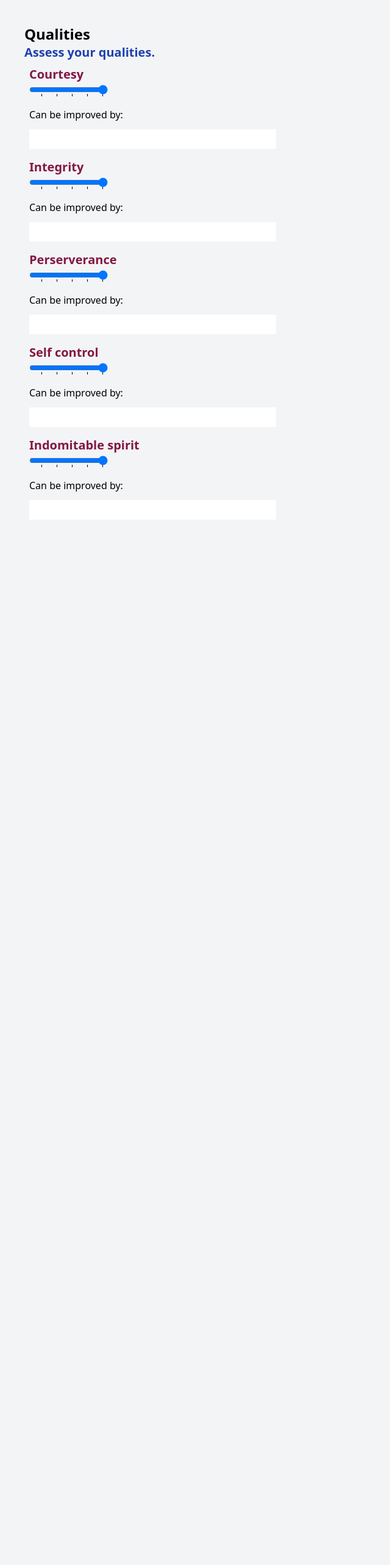
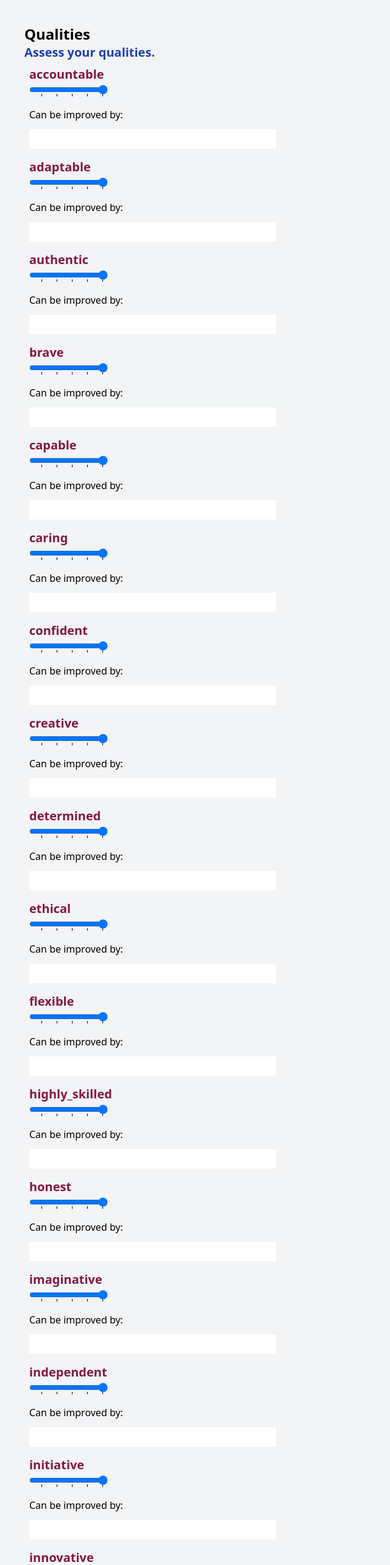
Before and after one commit to bojates/harada-method, a Next.js app: page /qualities in a window 1280 px wide. Shown: the top 2566 px of the page at 61% size, without its empty margins (0-640 px from the left). Before the commit the page ends 900 px from the top, so only its background shows below. Built offline with nearby package versions, Linux system fonts and the light colour scheme.

Commit message:
Add harada qualities, not taekwondo ones

```diff
--- a/app/qualities/page.js
+++ b/app/qualities/page.js
@@ -1,10 +1,38 @@
 'use client'
 const qualities = [
-    'Courtesy',
-    'Integrity',
-    'Perserverance',
-    'Self control',
-    'Indomitable spirit'
+    'accountable',
+'adaptable',
+'authentic',
+'brave',
+'capable',
+'caring',
+'confident',
+'creative',
+'determined',
+'ethical',
+'flexible',
+'highly_skilled',
+'honest',
+'imaginative',
+'independent',
+'initiative',
+'innovative',
+'inspired',
+'inquisitive',
+'empowered',
+'knowledgeable',
+'motivated',
+'organized',
+'personable',
+'prepared',
+'realistic',
+'responsible',
+'self_managed',
+'strategic',
+'strong_willed',
+'supportive',
+'trustworthy',
+'visionary',
 ];
 
 export default function Page() {
```
